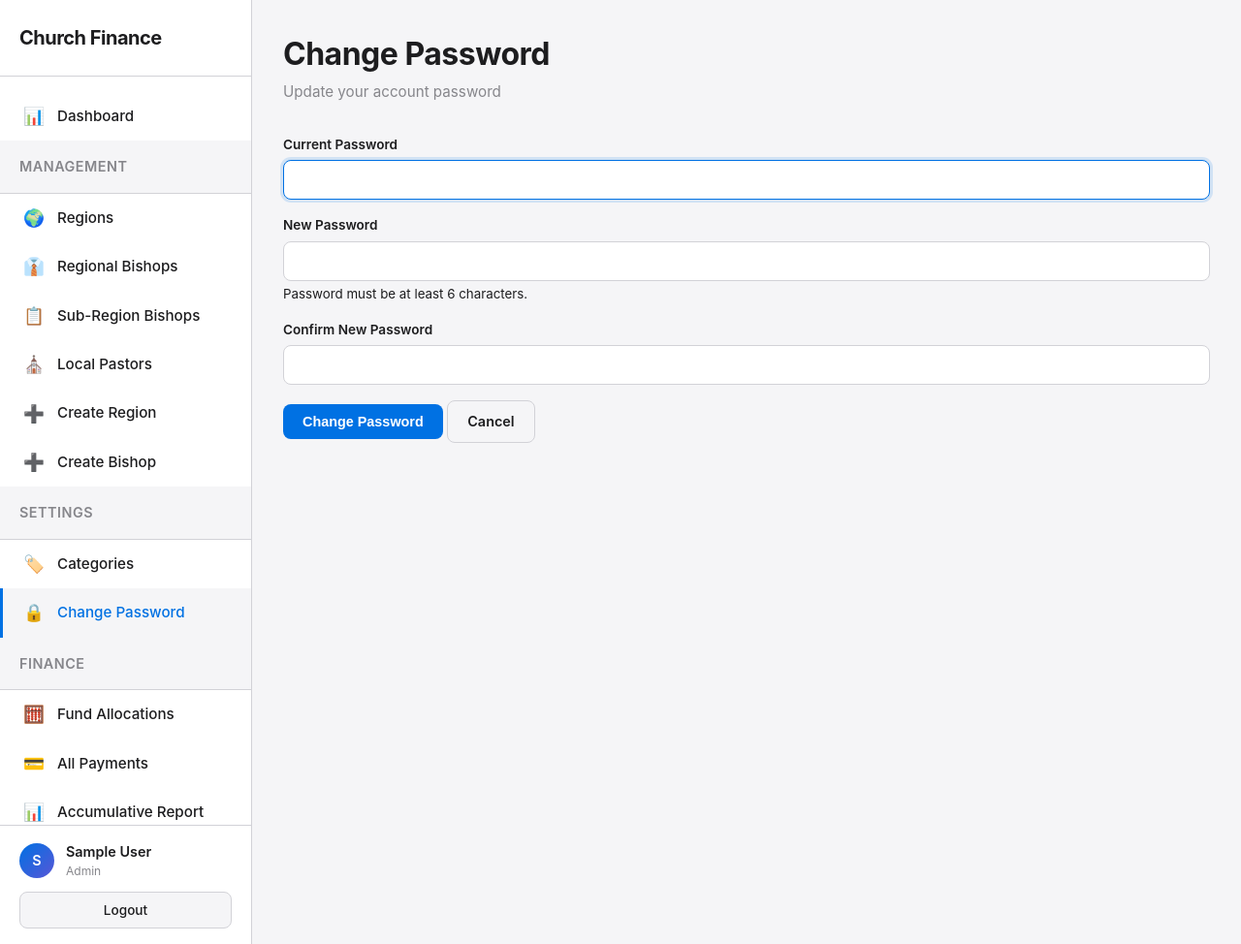
After one commit to antmwa66/church_finance, a Flask app: page /change-password in a window 1280 px wide. The commit adds this page. Shown: the whole page at 97% size. Run offline with Flask 3, Linux system fonts and the light colour scheme; the visitor is signed in with stand-in values (Sample User, id 1); data comes from the database, SQL or seed files in the repository.

Commit message:
Add change password feature for all users

```diff
--- a/app.py
+++ b/app.py
@@ -476,6 +476,39 @@ def reset_password(token):
     return render_template('reset_password.html', token=token)
 
 
+@app.route('/change-password', methods=['GET', 'POST'])
+@login_required
+def change_password():
+    user = User.query.get(session['user_id'])
+    if request.method == 'POST':
+        current_password = request.form.get('current_password', '')
+        new_password = request.form.get('new_password', '')
+        confirm_password = request.form.get('confirm_password', '')
+
+        if not current_password or not new_password or not confirm_password:
+            flash('All fields are required.', 'danger')
+            return redirect(url_for('change_password'))
+
+        if not check_password_hash(user.password_hash, current_password):
+            flash('Current password is incorrect.', 'danger')
+            return redirect(url_for('change_password'))
+
+        if new_password != confirm_password:
+            flash('New passwords do not match.', 'danger')
+            return redirect(url_for('change_password'))
+
+        if len(new_password) < 6:
+            flash('New password must be at least 6 characters.', 'danger')
+            return redirect(url_for('change_password'))
+
+        user.password_hash = generate_password_hash(new_password)
+        db.session.commit()
+        flash('Password changed successfully.', 'success')
+        return redirect(url_for('dashboard'))
+
+    return render_template('change_password.html')
+
+
 @app.route('/dashboard')
 @login_required
 def dashboard():
@@ -1054,25 +1087,25 @@ def admin_regions_report():
         ('FONTNAME', (0, -1), (-1, -1), 'Helvetica-Bold'),
     ]))
 
-    # Add color coding for percentage column (now column index 7)
+    # Add color coding for percentage column (now column index 7) - background colors with black text
     for i in range(1, len(data) - 1):  # Skip header and total row
         percentage_str = data[i][7]
         if percentage_str:
             percentage = float(percentage_str.replace('%', ''))
             if percentage < 50:
-                table.setStyle(TableStyle([('TEXTCOLOR', (7, i), (7, i), colors.red)]))
+                table.setStyle(TableStyle([('BACKGROUND', (7, i), (7, i), colors.red), ('TEXTCOLOR', (7, i), (7, i), colors.black)]))
             elif percentage < 100:
-                table.setStyle(TableStyle([('TEXTCOLOR', (7, i), (7, i), colors.yellow)]))
+                table.setStyle(TableStyle([('BACKGROUND', (7, i), (7, i), colors.yellow), ('TEXTCOLOR', (7, i), (7, i), colors.black)]))
             else:
-                table.setStyle(TableStyle([('TEXTCOLOR', (7, i), (7, i), colors.green)]))
-
-    # Color the total row percentage
+                table.setStyle(TableStyle([('BACKGROUND', (7, i), (7, i), colors.green), ('TEXTCOLOR', (7, i), (7, i), colors.black)]))
+
+    # Color the total row percentage with background color and black text
     if total_percentage < 50:
-        table.setStyle(TableStyle([('TEXTCOLOR', (7, -1), (7, -1), colors.red)]))
+        table.setStyle(TableStyle([('BACKGROUND', (7, -1), (7, -1), colors.red), ('TEXTCOLOR', (7, -1), (7, -1), colors.black)]))
     elif total_percentage < 100:
-        table.setStyle(TableStyle([('TEXTCOLOR', (7, -1), (7, -1), colors.yellow)]))
+        table.setStyle(TableStyle([('BACKGROUND', (7, -1), (7, -1), colors.yellow), ('TEXTCOLOR', (7, -1), (7, -1), colors.black)]))
     else:
-        table.setStyle(TableStyle([('TEXTCOLOR', (7, -1), (7, -1), colors.green)]))
+        table.setStyle(TableStyle([('BACKGROUND', (7, -1), (7, -1), colors.green), ('TEXTCOLOR', (7, -1), (7, -1), colors.black)]))
 
     # Build the PDF
     elements = []
@@ -1309,6 +1342,116 @@ def regional_manage_sub_bishops():
     user = User.query.get(session['user_id'])
     sub_bishops = User.query.filter_by(role='sub_region_bishop', region_id=user.region_id).all()
     return render_template('regional/manage_sub_bishops.html', sub_bishops=sub_bishops)
+
+
+@app.route('/regional/edit_sub_bishop/<int:sub_bishop_id>', methods=['GET', 'POST'])
+@login_required
+@role_required('regional_bishop')
+def regional_edit_sub_bishop(sub_bishop_id):
+    user = User.query.get(session['user_id'])
+    sub_bishop = User.query.get_or_404(sub_bishop_id)
+
+    # Verify the sub-bishop belongs to this regional bishop's region
+    if sub_bishop.region_id != user.region_id:
+        flash('You do not have permission to edit this sub-bishop.', 'danger')
+        return redirect(url_for('regional_manage_sub_bishops'))
+
+    if request.method == 'POST':
+        sub_bishop.full_name = request.form.get('full_name', '').strip()
+        sub_bishop.email = request.form.get('email', '').strip()
+        sub_bishop.phone = request.form.get('phone', '').strip()
+        sub_bishop.sub_region_id = request.form.get('sub_region_id', type=int)
+        db.session.commit()
+        flash('Sub-region bishop updated successfully.', 'success')
+        return redirect(url_for('regional_manage_sub_bishops'))
+
+    sub_regions = SubRegion.query.filter_by(region_id=user.region_id).all()
+    return render_template('regional/edit_sub_bishop.html', sub_bishop=sub_bishop, sub_regions=sub_regions)
+
+
+@app.route('/regional/delete_sub_bishop/<int:sub_bishop_id>', methods=['POST'])
+@login_required
+@role_required('regional_bishop')
+def regional_delete_sub_bishop(sub_bishop_id):
+    user = User.query.get(session['user_id'])
+    sub_bishop = User.query.get_or_404(sub_bishop_id)
+
+    # Verify the sub-bishop belongs to this regional bishop's region
+    if sub_bishop.region_id != user.region_id:
+        flash('You do not have permission to delete this sub-bishop.', 'danger')
+        return redirect(url_for('regional_manage_sub_bishops'))
+
+    db.session.delete(sub_bishop)
+    db.session.commit()
+    flash('Sub-region bishop deleted successfully.', 'success')
+    return redirect(url_for('regional_manage_sub_bishops'))
+
+
+@app.route('/regional/toggle_sub_bishop/<int:sub_bishop_id>', methods=['POST'])
+@login_required
+@role_required('regional_bishop')
+def regional_toggle_sub_bishop(sub_bishop_id):
+    user = User.query.get(session['user_id'])
+    sub_bishop = User.query.get_or_404(sub_bishop_id)
+
+    # Verify the sub-bishop belongs to this regional bishop's region
+    if sub_bishop.region_id != user.region_id:
+        flash('You do not have permission to deactivate this sub-bishop.', 'danger')
+        return redirect(url_for('regional_manage_sub_bishops'))
+
+    sub_bishop.is_active = not sub_bishop.is_active
+    db.session.commit()
+    status = 'activated' if sub_bishop.is_active else 'deactivated'
+    flash('Sub-region bishop has been {}.'.format(status), 'success')
+    return redirect(url_for('regional_manage_sub_bishops'))
+
+
+@app.route('/regional/manage_subregions')
+@login_required
+@role_required('regional_bishop')
+def regional_manage_subregions():
+    user = User.query.get(session['user_id'])
+    subregions = SubRegion.query.filter_by(region_id=user.region_id).all()
+    return render_template('regional/manage_subregions.html', subregions=subregions)
+
+
+@app.route('/regional/edit_subregion/<int:subregion_id>', methods=['GET', 'POST'])
+@login_required
+@role_required('regional_bishop')
+def regional_edit_subregion(subregion_id):
+    user = User.query.get(session['user_id'])
+    subregion = SubRegion.query.get_or_404(subregion_id)
+
+    # Verify the subregion belongs to this regional bishop's region
+    if subregion.region_id != user.region_id:
+        flash('You do not have permission to edit this subregion.', 'danger')
+        return redirect(url_for('regional_manage_subregions'))
+
+    if request.method == 'POST':
+        subregion.name = request.form.get('name', '').strip()
+        db.session.commit()
+        flash('Subregion updated successfully.', 'success')
+        return redirect(url_for('regional_manage_subregions'))
+
+    return render_template('regional/edit_subregion.html', subregion=subregion)
+
+
+@app.route('/regional/delete_subregion/<int:subregion_id>', methods=['POST'])
+@login_required
+@role_required('regional_bishop')
+def regional_delete_subregion(subregion_id):
+    user = User.query.get(session['user_id'])
+    subregion = SubRegion.query.get_or_404(subregion_id)
+
+    # Verify the subregion belongs to this regional bishop's region
+    if subregion.region_id != user.region_id:
+        flash('You do not have permission to delete this subregion.', 'danger')
+        return redirect(url_for('regional_manage_subregions'))
+
+    db.session.delete(subregion)
+    db.session.commit()
+    flash('Subregion deleted successfully.', 'success')
+    return redirect(url_for('regional_manage_subregions'))
 
 
 @app.route('/regional/manage_pastors')
--- a/templates/admin/sidebar.html
+++ b/templates/admin/sidebar.html
@@ -29,6 +29,10 @@
     <span class="nav-icon">🏷️</span>
     <span class="nav-label">Categories</span>
 </a>
+<a href="{{ url_for('change_password') }}" class="nav-item {% if request.endpoint == 'change_password' %}active{% endif %}">
+    <span class="nav-icon">🔒</span>
+    <span class="nav-label">Change Password</span>
+</a>
 <div class="menu-section-header">Finance</div>
 <a href="{{ url_for('admin_allocations') }}" class="nav-item {% if request.endpoint in ['admin_allocations','admin_create_allocation'] %}active{% endif %}">
     <span class="nav-icon">🧮</span>
--- /dev/null
+++ b/templates/change_password.html
@@ -0,0 +1,27 @@
+{% extends "base.html" %}
+{% block title %}Change Password - Church Finance{% endblock %}
+{% block content %}
+<div class="page-header">
+    <h1>Change Password</h1>
+    <p>Update your account password</p>
+</div>
+<div class="form-container">
+    <form method="POST" action="{{ url_for('change_password') }}">
+        <div class="form-group">
+            <label for="current_password">Current Password</label>
+            <input type="password" id="current_password" name="current_password" required autofocus>
+        </div>
+        <div class="form-group">
+            <label for="new_password">New Password</label>
+            <input type="password" id="new_password" name="new_password" required minlength="6">
+            <small>Password must be at least 6 characters.</small>
+        </div>
+        <div class="form-group">
+            <label for="confirm_password">Confirm New Password</label>
+            <input type="password" id="confirm_password" name="confirm_password" required minlength="6">
+        </div>
+        <button type="submit" class="btn btn-primary">Change Password</button>
+        <a href="{{ url_for('dashboard') }}" class="btn btn-secondary">Cancel</a>
+    </form>
+</div>
+{% endblock %}
--- a/templates/pastor/sidebar.html
+++ b/templates/pastor/sidebar.html
@@ -12,4 +12,9 @@
     <span class="nav-icon">📋</span>
     <span class="nav-label">My Payments</span>
 </a>
+<div class="menu-section-header">Settings</div>
+<a href="{{ url_for('change_password') }}" class="nav-item {% if request.endpoint == 'change_password' %}active{% endif %}">
+    <span class="nav-icon">🔒</span>
+    <span class="nav-label">Change Password</span>
+</a>
 {% endblock %}
--- a/templates/regional/sidebar.html
+++ b/templates/regional/sidebar.html
@@ -29,4 +29,9 @@
     <span class="nav-icon">📊</span>
     <span class="nav-label">Payments by Category</span>
 </a>
+<div class="menu-section-header">Settings</div>
+<a href="{{ url_for('change_password') }}" class="nav-item {% if request.endpoint == 'change_password' %}active{% endif %}">
+    <span class="nav-icon">🔒</span>
+    <span class="nav-label">Change Password</span>
+</a>
 {% endblock %}
--- a/templates/subregion/sidebar.html
+++ b/templates/subregion/sidebar.html
@@ -29,4 +29,9 @@
     <span class="nav-icon">📊</span>
     <span class="nav-label">Payments by Category</span>
 </a>
+<div class="menu-section-header">Settings</div>
+<a href="{{ url_for('change_password') }}" class="nav-item {% if request.endpoint == 'change_password' %}active{% endif %}">
+    <span class="nav-icon">🔒</span>
+    <span class="nav-label">Change Password</span>
+</a>
 {% endblock %}
```
